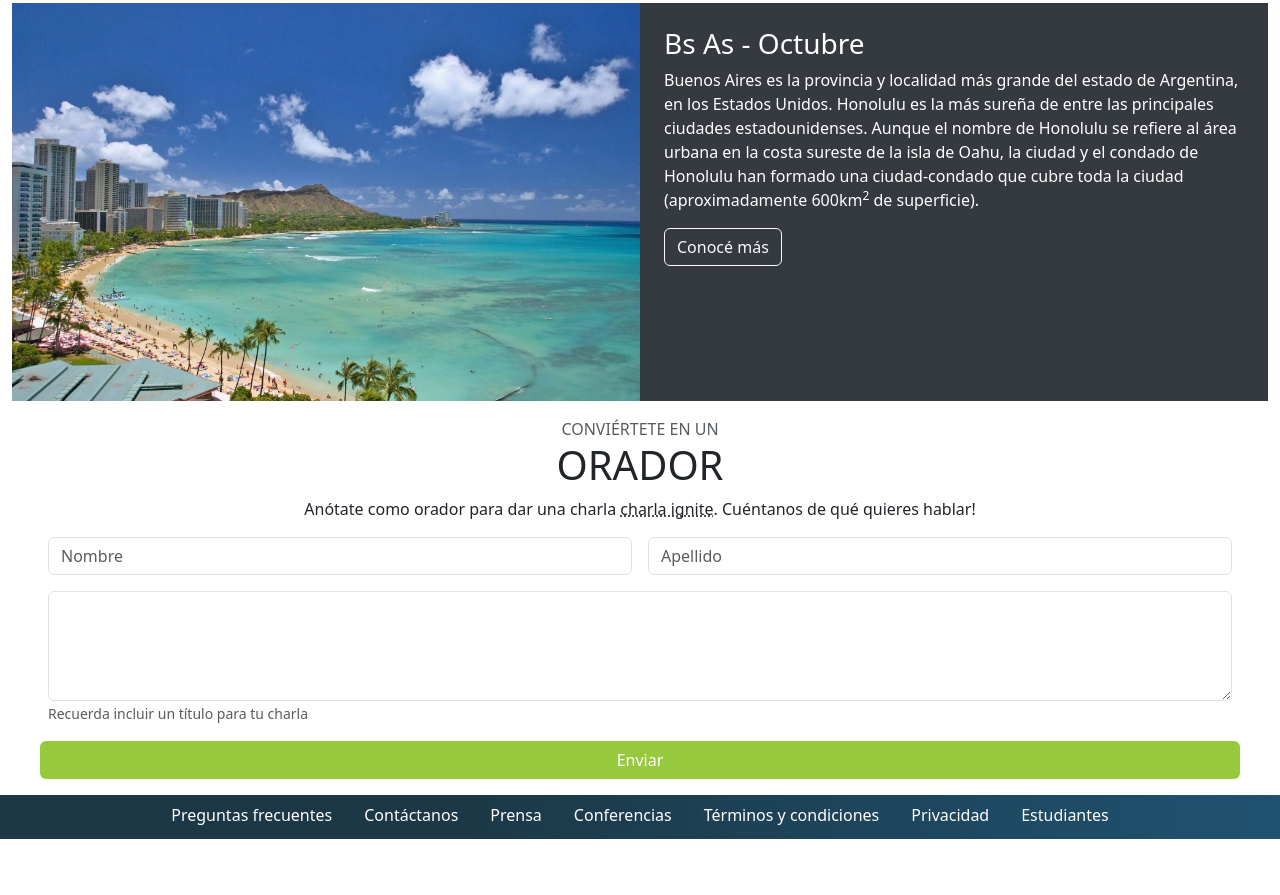
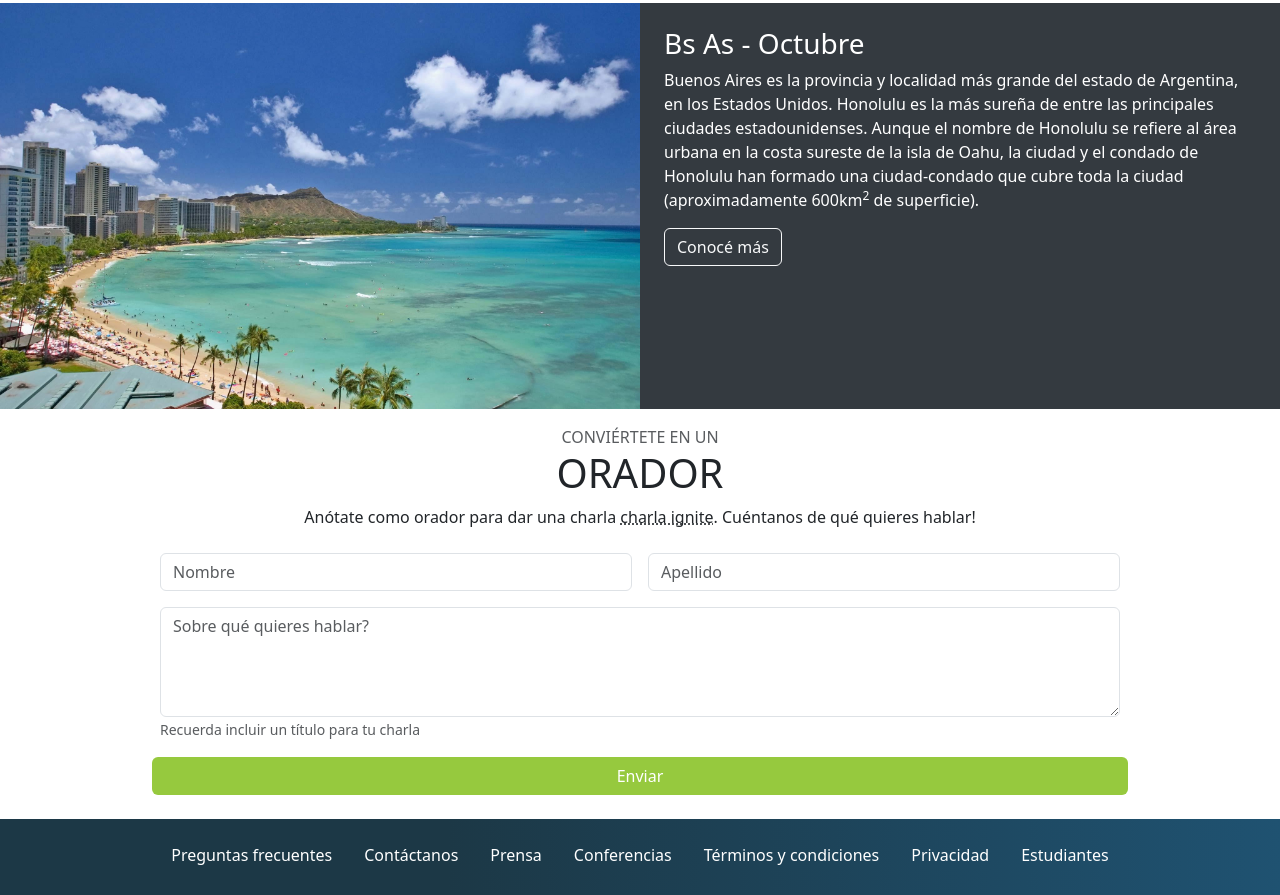
Before and after one commit to sopranodev/23544-Arone-TP, a plain HTML site: page index.html in a window 1280 px wide. Shown: the part 1399-2294 px from the top of the page. Before the commit the page ends 2238 px from the top, so only its background shows below. Drawn offline with nearby package versions, Linux system fonts and the light colour scheme.

Commit message:
Arreglo marg y pad de Form y secLugaryFech

```diff
--- a/assets/css/index.css
+++ b/assets/css/index.css
@@ -55,7 +55,7 @@
 }
 
 .btn-tickets {
-    color: #fff;
+    color: white;
     background-color: var(--car-btn-green);
 }
 
@@ -104,6 +104,11 @@
     height: 100%;
 }
 
+.mx-custom {
+    margin-right: 7rem !important;
+    margin-left: 7rem !important
+}
+
 .btn-enviar {
     color: white;
     background-color: var(--btn-enviar);
--- a/index.html
+++ b/index.html
@@ -173,7 +173,7 @@
     </section>
     <!-- Lugar y fecha -->
     <section id="secLugar">
-      <div class="container-fluid">
+      <div class="container-fluid mx-0 px-0">
         <div class="row g-0">
           <div class="col-md-6">
             <img class="honolulu" src="./assets/imgs/honolulu.jpg" alt="Lugar Honolulu">
@@ -202,19 +202,18 @@
               ignite</abbr>. Cuéntanos de qué quieres hablar!
           </p>
         </div>
-        <div class="container-fluid px-5 my-3">
-          <form class="row g-3" method="post">
+        <div class="form-row px-5 my-4 mx-custom">
+          <form class="row g-3">
             <div class="col-md-6">
-              <input type="text" class="form-control" placeholder="Nombre" aria-label="Ingresar Nombre">
+              <input type="text" class="form-control" id="nombre" placeholder="Nombre">
             </div>
             <div class="col-md-6">
-              <input type="text" class="form-control" placeholder="Apellido" aria-label="Ingresar Apellido">
+              <input type="text" class="form-control" id="apellido" placeholder="Apellido">
             </div>
             <div class="col-12">
               <div class="form-group">
-                <textarea type="text" class="form-control" rows="4" aria-describedby="Ingresar texto"
-                  placeholder="Sobre qué quieres hablar?">
-                </textarea>
+                <textarea type="text" id="descripcion" class="form-control" rows="4" aria-describedby="Ingresar texto"
+                  placeholder="Sobre qué quieres hablar?"></textarea>
                 <small class="form-text text-muted">
                   Recuerda incluir un título para tu charla
                 </small>
@@ -228,7 +227,7 @@
 
   </main>
   <footer class="ft-custom-gradient">
-    <div class="container-fluid ms-auto mb-2 mb-lg-0">
+    <div class="container-fluid text-center ms-auto mb-2 mb-lg-0 footer-container">
       <ul class="nav justify-content-center pb-1">
         <li class="nav-item">
           <a href="#" class="nav-link text-white">Preguntas frecuentes</a>
```
